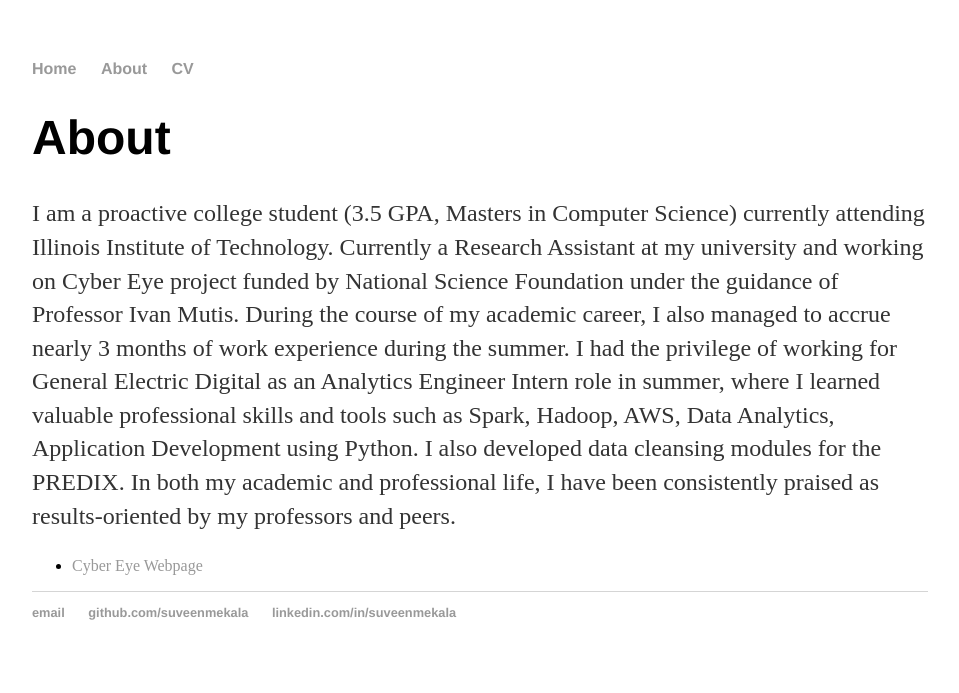
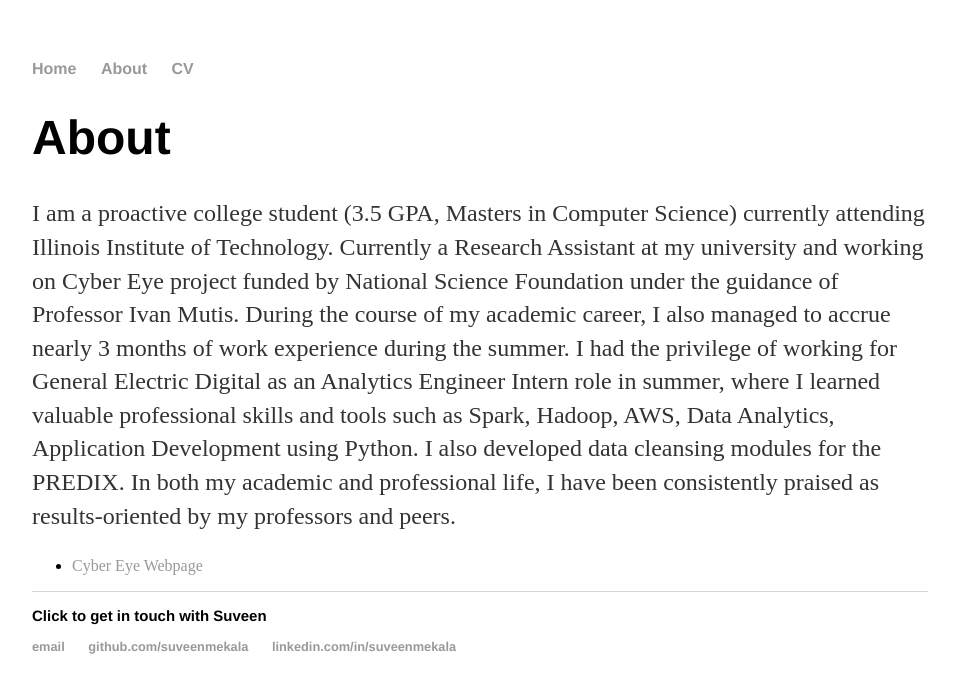
Before and after one commit to SuveenMekala/suveenmekala.github.io, a Jekyll site: the page built from about/index.html, in a window 1280 px wide. Shown: the top 693 px of the page, without its empty margins (160-1119 px from the left). Built offline with Jekyll 4.4.1, drawn with Linux system fonts in a browser that asks for light colours.

Commit message:
Update default.html

```diff
--- a/_layouts/default.html
+++ b/_layouts/default.html
@@ -18,6 +18,7 @@
 		</div><!-- /.container -->
 		<footer>
     		<ul>
+			<h3>Click to get in touch with Suveen</h3>
         		<li><a href="mailto:sreddy10@hawk.iit.edu">email</a></li>
         		<li><a href="https://github.com/suveenmekala">github.com/suveenmekala</a></li>
 			<li><a href="https://linkedin.com/in/suveenmekala">linkedin.com/in/suveenmekala</a></li>
```
